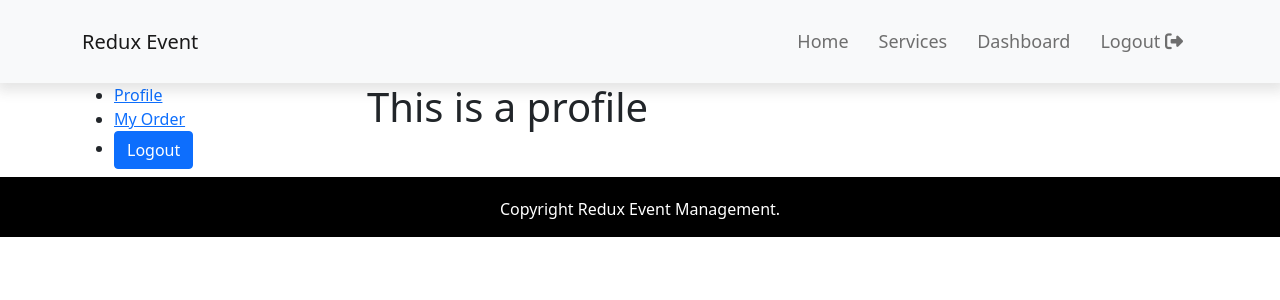
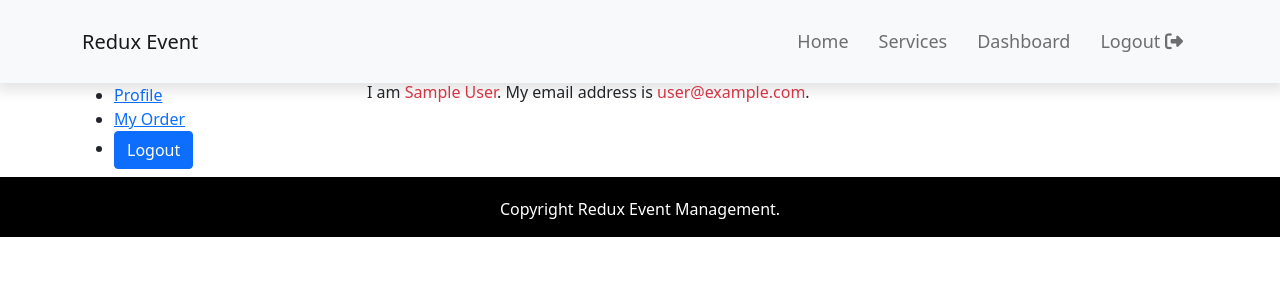
Before and after one commit to akhlakuzzalal/redux-event, a React (Create React App) app: page /dashboard/profilemanage in a window 1280 px wide. Shown: the top 300 px of the page. Built offline with nearby package versions, Linux system fonts and the light colour scheme; no server answers; sample sign-in values are in the browser's storage.

Commit message:
[MOD] - Profile Modify

```diff
--- a/src/Components/Pages/Dashboard/Customer/Profile/Profile.js
+++ b/src/Components/Pages/Dashboard/Customer/Profile/Profile.js
@@ -1,11 +1,16 @@
-import React from 'react';
+import React from "react";
+import useFirebase from "../../../../../hooks/useFirebase";
 
 const Profile = () => {
-    return (
-        <div>
-            <h1>This is a profile</h1>
-        </div>
-    );
+  const { users } = useFirebase();
+  return (
+    <div>
+      <h6>
+        I am <span className="text-danger">{users?.displayName}</span>. My email
+        address is <span className="text-danger">{users.email}</span>.
+      </h6>
+    </div>
+  );
 };
 
 export default Profile;
```
